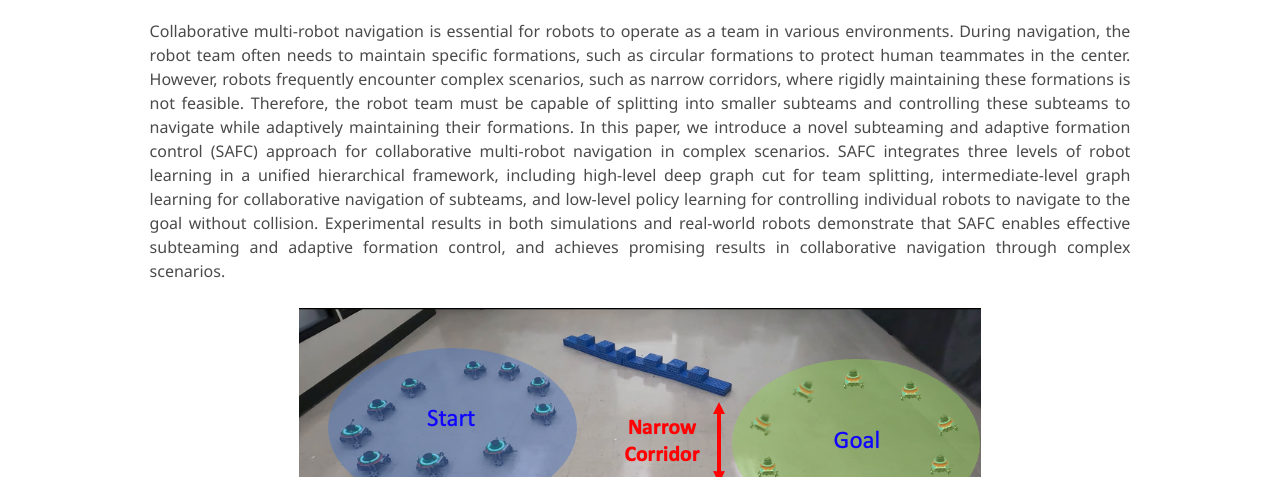
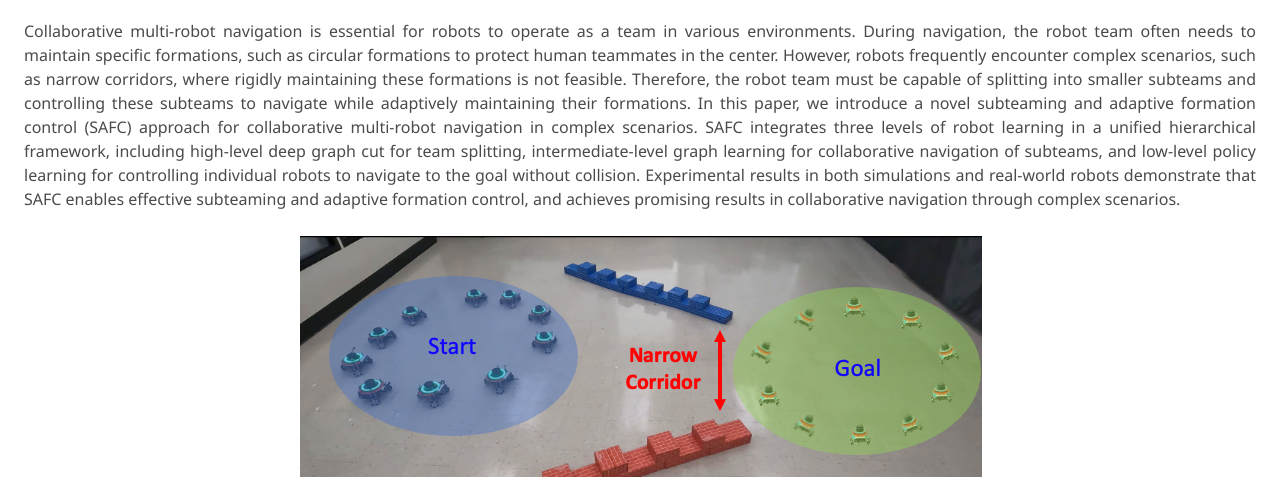
Before and after one commit to safc24/safc24.github.io, a plain HTML site: page index.html in a window 1280 px wide. Shown: the part 475-952 px from the top of the page. Drawn offline with nearby package versions, Linux system fonts and the light colour scheme; some icons are missing; a web font is replaced by a local one.

Commit message:
Update index.html

```diff
--- a/index.html
+++ b/index.html
@@ -107,7 +107,7 @@
   <div class="container is-max-desktop">
     <!-- Abstract and Figures -->
     <div class="columns is-centered has-text-centered">
-      <div class="column is-four-fifths">
+      <div class="column is-five-fifths">
         <h2 class="title is-3">Abstract</h2>
         <div class="content has-text-justified">
           <p>
```
